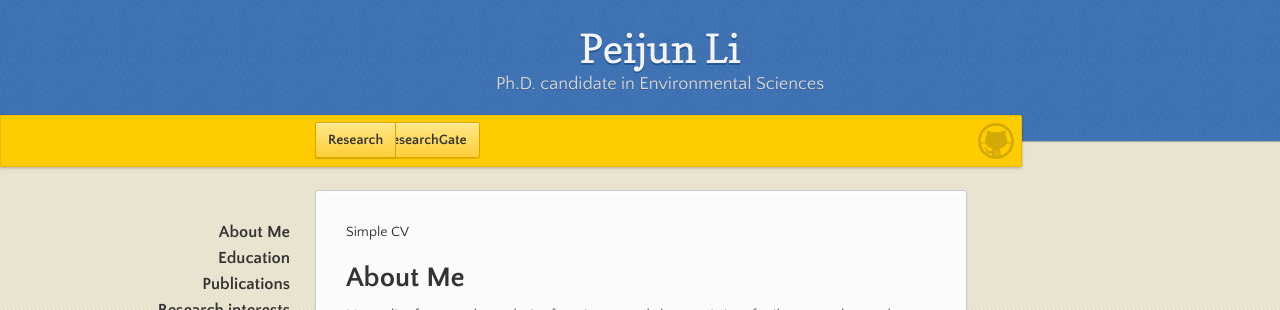
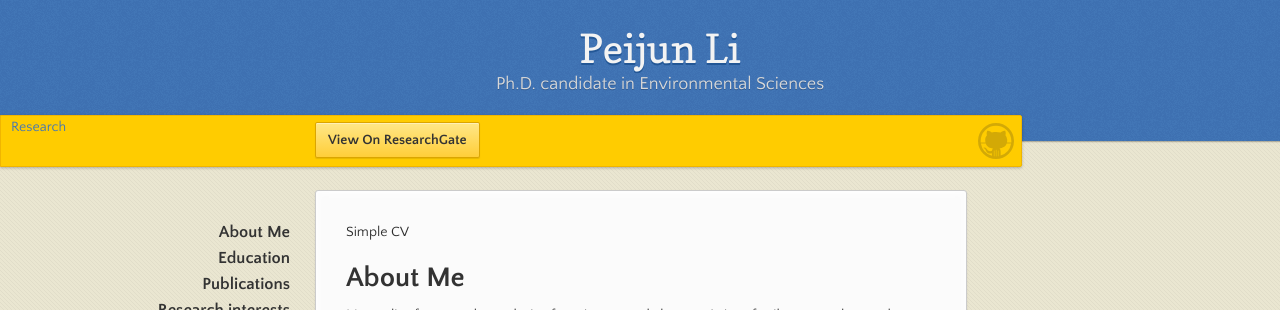
Before and after one commit to PercyLeeMaxWell/PercyLeeMaxWell.github.io, a Jekyll site: the page built from index.md, in a window 1280 px wide. Shown: the top 310 px of the page. Built offline with Jekyll 4.4.1, drawn with Linux system fonts in a browser that asks for light colours.

Commit message:
Update default.html

```diff
--- a/_layouts/default.html
+++ b/_layouts/default.html
@@ -26,8 +26,9 @@
         <span id="logo"></span>
         <ul>
           <li><a href="https://www.researchgate.net/profile/Peijun-Li-3/research" class="button fork"><strong>View On ResearchGate</strong></a><li>
-          <li><a target="_self" href="research.md" class="button fork"><strong>Research</strong></a><li>
+          <li><a target="_self" href="research.md"<strong>Research</strong></a><li>
         </ul>
+        <!--
         {% if site.show_downloads %}
           <div class="downloads">
             <span>Downloads:</span>
@@ -37,6 +38,7 @@
             </ul>
           </div>
         {% endif %}
+        -->
       </div><!-- end banner -->
 
 
```
